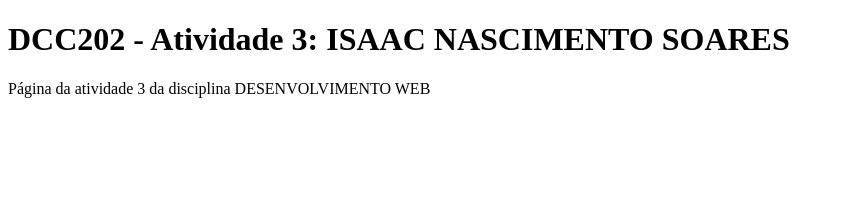
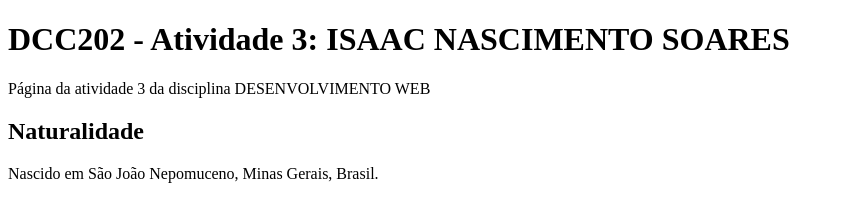
Before and after one commit to ufjf-dcc202/ufjf-dcc202-2023-3-a-atv3-IsaacNSoares, a website: page index.html in a window 1280 px wide. Shown: the whole page, without its empty margins (0-844 px from the left). Drawn offline with Linux system fonts and the light colour scheme.

Commit message:
adiciona primeira seção

```diff
--- a/index.html
+++ b/index.html
@@ -9,6 +9,10 @@
   <main>
     <h1>DCC202 - Atividade 3: ISAAC NASCIMENTO SOARES</h1>
     <p>Página da atividade 3 da disciplina DESENVOLVIMENTO WEB</p>
+    <section>
+      <h2>Naturalidade</h2>
+      <p>Nascido em São João Nepomuceno, Minas Gerais, Brasil.</p>
+    </section>
   </main>
 </body>
 </html>
```
